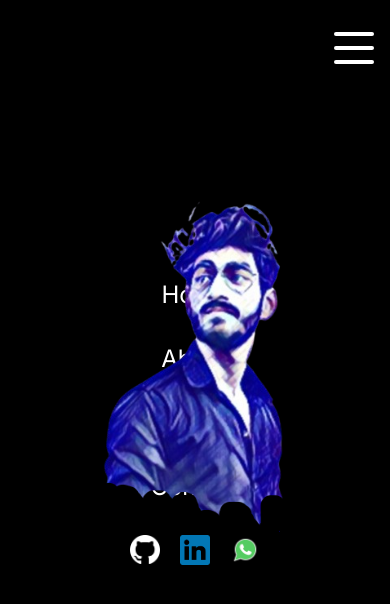
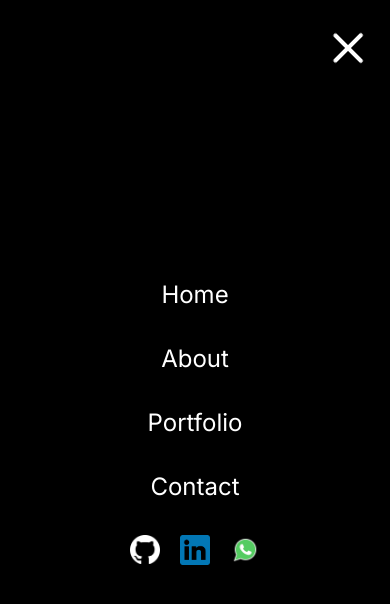
Before and after one commit to aniketcoddy/AniketPortfolio, a Next.js app: page / in a window 390 px wide. Both pictures are taken after a click on the button 354 px from the left and 48 px from the top of the page. Shown: the top 604 px of the page. Built offline with nearby package versions, Linux system fonts and the light colour scheme.

Commit message:
home page and navbar done with animation

```diff
--- a/components/Navbar.jsx
+++ b/components/Navbar.jsx
@@ -3,15 +3,72 @@
 import React, { useState } from "react";
 import Link from "next/link";
 import NavLink from "./NavLink";
+import { motion } from "framer-motion";
 
 const Navbar = () => {
   const [open, setOpen] = useState(false);
+
+  const topVariants = {
+    closed: {
+      rotate: 0,
+    },
+
+    opened: {
+      rotate: 45,
+      backgroundColor: "rgb(255,255,255)",
+    },
+  };
+
+  const centerVariants = {
+    closed: {
+      opacity: 1,
+    },
+
+    opened: {
+      opacity: 0,
+    },
+  };
+
+  const lastVariants = {
+    closed: {
+      rotate: 0,
+    },
+
+    opened: {
+      rotate: -45,
+      backgroundColor: "rgb(255,255,255)",
+    },
+  };
+
+  const listVariants = {
+    closed: {
+      x: "100vw",
+    },
+    opened: {
+      x: 0,
+      transition:{
+        when:"beforeChildren",
+        staggerChildren:0.2,
+      }
+    },
+  };
+
+  const listItemVariants = {
+    closed: {
+      x: "-10",
+      opacity:0,
+    },
+    opened: {
+      x: 0,
+      opacity:1,
+    },
+  };
 
   return (
     <div className="h-full flex items-center justify-between px-4 sm:px-8 md:px-12 lg:px-20 xl:px-48 ">
       <div className="hidden md:flex gap-4 w-1/3 md:justify-center text-lg ">
         {NavLinks.map((link) => (
-          <NavLink link={link} key={link.title}/>
+          <NavLink link={link} key={link.title} />
         ))}
       </div>
 
@@ -46,31 +103,58 @@
           className="w-10 h-8 flex flex-col justify-between z-50 relative"
           onClick={() => setOpen(!open)}
         >
-          <div className="w-10 h-1 bg-white rounded"></div>
-          <div className="w-10 h-1 bg-white rounded"></div>
-          <div className="w-10 h-1 bg-white rounded"></div>
+          <motion.div
+            variants={topVariants}
+            animate={open ? "opened" : "closed"}
+            className="w-10 h-1 bg-black  rounded origin-left"
+          ></motion.div>
+          <motion.div
+            variants={centerVariants}
+            animate={open ? "opened" : "closed"}
+            className="w-10 h-1 bg-black rounded"
+          ></motion.div>
+          <motion.div
+            variants={lastVariants}
+            animate={open ? "opened" : "closed"}
+            className="w-10 h-1 bg-black rounded origin-left"
+          ></motion.div>
         </button>
 
         {/* Menu Items */}
         {open && (
-          <div className="absolute bg-black w-screen text-white top-0 left-0 h-screen flex flex-col items-center justify-center gap-8 text-2xl">
+          <motion.div
+            variants={listVariants}
+            initial="closed"
+            animate="opened"
+            className="absolute bg-black w-screen text-white top-0 left-0 h-screen flex flex-col items-center justify-center gap-8 text-2xl z-40"
+          >
             {NavLinks.map((links) => (
-              <Link href={links.url} key={links.title}>
-                {links.title}
-              </Link>
+              <motion.div variants={listItemVariants} key={links.title}>
+                <Link href={links.url}>{links.title}</Link>
+              </motion.div>
             ))}
             <div className="flex gap-5">
               <Link href="/">
                 <Image src="/github2.png" alt="github" width={30} height={30} />
               </Link>
               <Link href="/">
-                <Image src="/linkedin.png" alt="linkidin" width={30} height={30} />
+                <Image
+                  src="/linkedin.png"
+                  alt="linkidin"
+                  width={30}
+                  height={30}
+                />
               </Link>
               <Link href="/">
-                <Image src="/whatsapp.png" alt="whatsapp" width={30} height={30} />
+                <Image
+                  src="/whatsapp.png"
+                  alt="whatsapp"
+                  width={30}
+                  height={30}
+                />
               </Link>
             </div>
-          </div>
+          </motion.div>
         )}
       </div>
     </div>
--- a/package.json
+++ b/package.json
@@ -9,6 +9,7 @@
     "lint": "next lint"
   },
   "dependencies": {
+    "framer-motion": "^11.0.8",
     "next": "14.1.3",
     "react": "^18",
     "react-dom": "^18",
```
Also changed, not shown: 1 other file (tests, documents, lock files or other folders).
